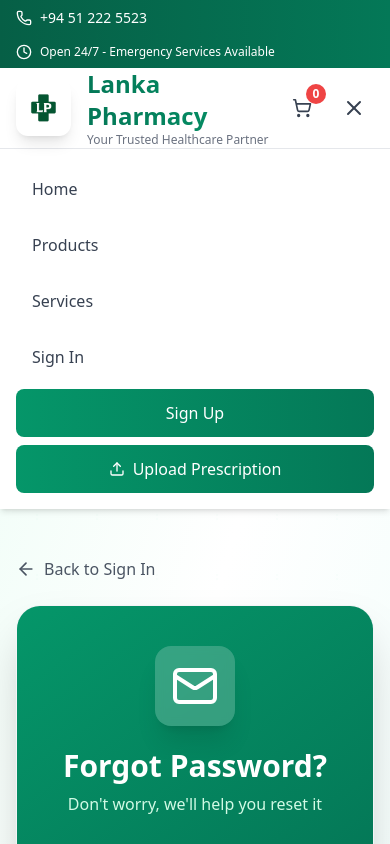
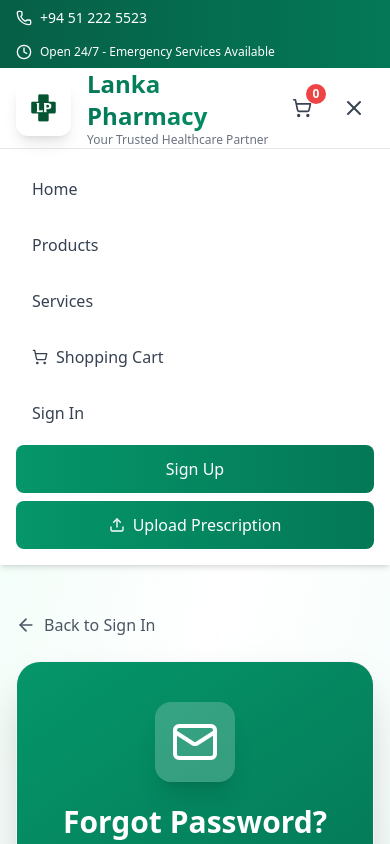
Before and after one commit to it23625952/Lanka-Pharmacy, a React (Vite) app in the folder frontend/: page /forgot-password in a window 390 px wide. Both pictures are taken after a click on the button 354 px from the left and 108 px from the top of the page. Shown: the top 844 px of the page. Built offline with nearby package versions, Linux system fonts and the light colour scheme.

Commit message:
Cart Management

```diff
--- a/frontend/src/components/Navbar.jsx
+++ b/frontend/src/components/Navbar.jsx
@@ -137,13 +137,16 @@
                 <span>Upload Prescription</span>
               </Link>
 
-              {/* Shopping Cart with Item Count */}
-              <button className="relative p-2.5 text-gray-700 hover:text-emerald-600 hover:bg-emerald-50 rounded-xl transition-all duration-200">
+              {/* Shopping Cart with Item Count - Link to Cart Page */}
+              <Link
+                to="/cart"
+                className="relative p-2.5 text-gray-700 hover:text-emerald-600 hover:bg-emerald-50 rounded-xl transition-all duration-200"
+              >
                 <ShoppingCart className="size-5" />
                 <span className="absolute -top-1 -right-1 bg-red-500 text-white text-xs w-5 h-5 flex items-center justify-center rounded-full font-semibold">
                   0
                 </span>
-              </button>
+              </Link>
 
               {/* User Menu for Authenticated Users */}
               {isLoggedIn ? (
@@ -239,6 +242,12 @@
                 Services
               </Link>
 
+              {/* Cart Link in Mobile Menu */}
+              <Link to="/cart" className="block px-4 py-3 text-gray-700 hover:bg-emerald-50 hover:text-emerald-700 rounded-lg transition-all duration-200 font-medium flex items-center gap-2">
+                <ShoppingCart className="size-4" />
+                Shopping Cart
+              </Link>
+
               {/* Mobile User Menu for Authenticated Users */}
               {isLoggedIn ? (
                 <>
```
